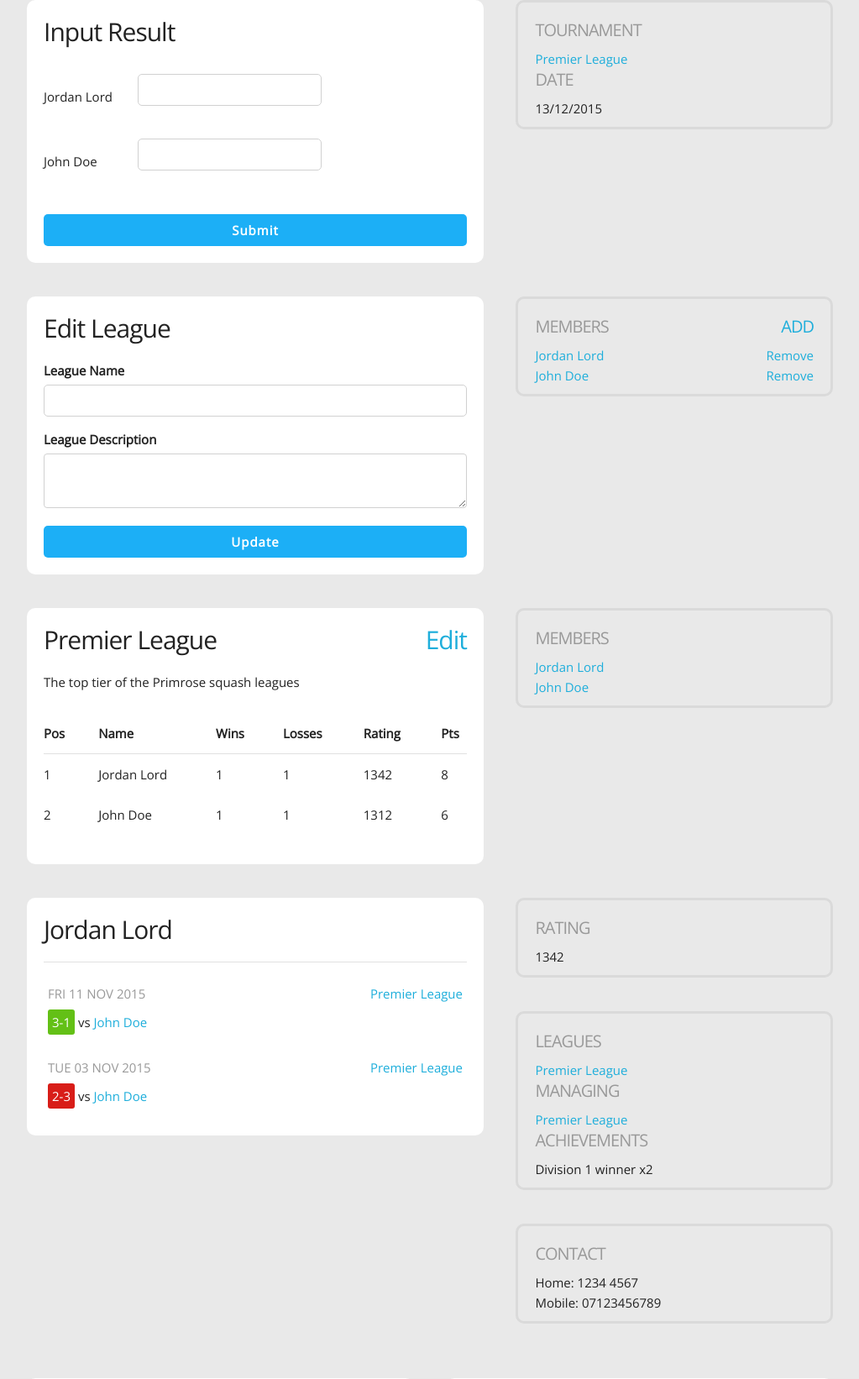
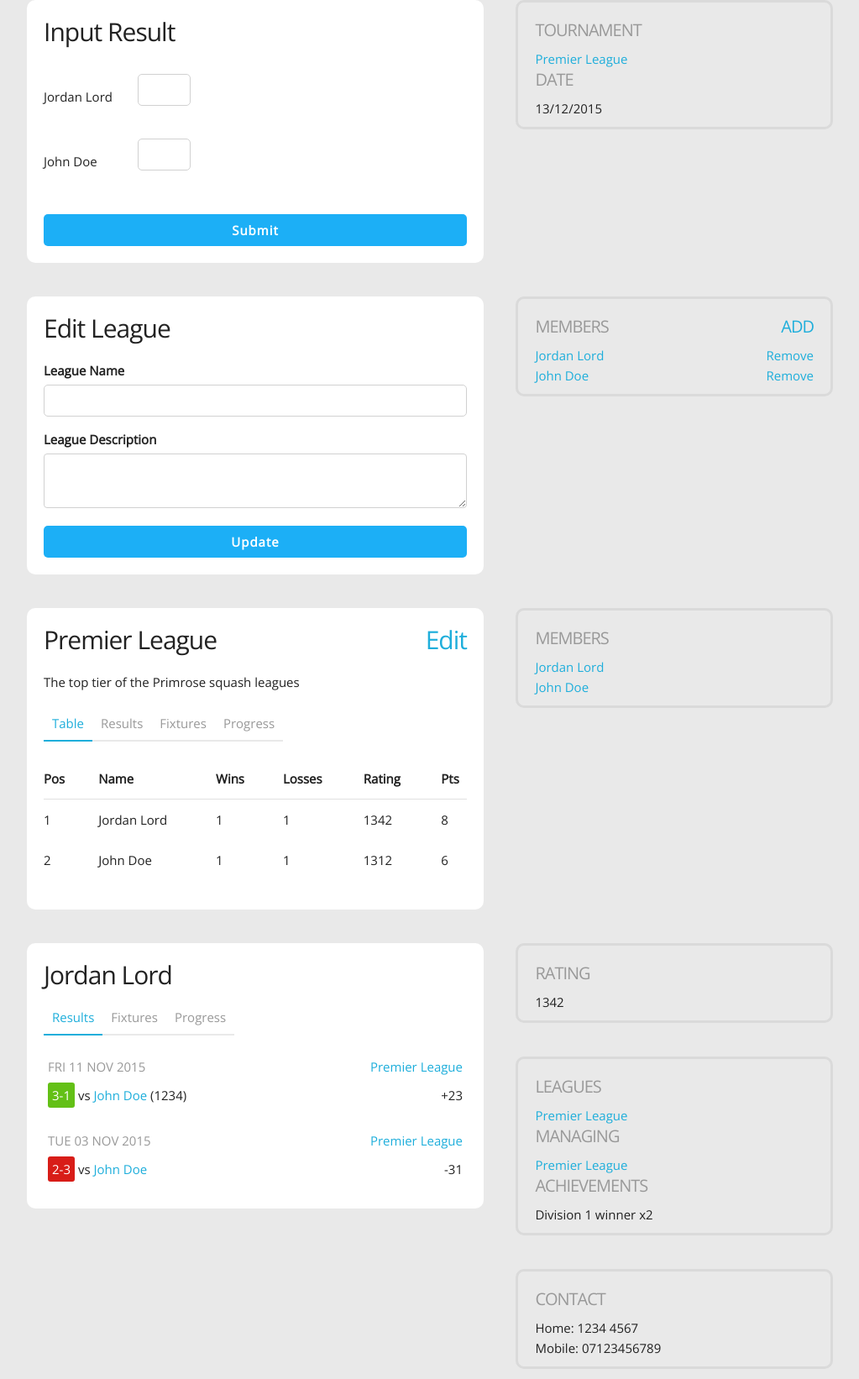
Before and after one commit to logiclogue/A2-Project-League-System, a PHP site: page / in a window 1280 px wide. Shown: the top 1642 px of the page at 84% size, without its empty margins (128-1151 px from the left). Run offline with PHP 8.4, Linux system fonts and the light colour scheme.

Commit message:
Add mini nav bars for league and profile forms

```diff
--- a/css/style.css
+++ b/css/style.css
@@ -45,6 +45,35 @@ button:hover {
 
 hr {
 	margin: 2rem 0 2rem;
+}
+
+
+.nav {
+	list-style: none;
+
+	margin-bottom: 2rem;
+	overflow: hidden;
+}
+
+.nav li {
+	display: inline-block;
+	float: left;
+}
+
+.nav.mini a {
+	color: #999;
+
+	padding: 1rem;
+
+	border-style: solid;
+	border-width: 0 0 0.3rem 0;
+	border-color: #E9E9E9;
+}
+
+.nav.mini a.active {
+	color: #1EAEDB;
+
+	border-color: #1EAEDB;
 }
 
 
--- a/forms/input-result.php
+++ b/forms/input-result.php
@@ -6,11 +6,11 @@
 		<table>
 			<tr>
 				<td>Jordan Lord</td>
-				<td><input type="text"></td>
+				<td><input type="number" min="0" max="3"></td>
 			</tr>
 			<tr>
 				<td>John Doe</td>
-				<td><input type="text"></td>
+				<td><input type="number" min="0" max="3"></td>
 			</tr>
 		</table>
 
--- a/forms/league.php
+++ b/forms/league.php
@@ -4,6 +4,13 @@
 		<h1>Premier League<a class="u-pull-right">Edit</a></h1>
 
 		<p>The top tier of the Primrose squash leagues</p>
+
+		<ul class="nav mini">
+			<li><a class="active">Table</a></li>
+			<li><a>Results</a></li>
+			<li><a>Fixtures</a></li>
+			<li><a>Progress</a></li>
+		</ul>
 
 		<table class="u-full-width">
 			<thead>
--- a/forms/profile.php
+++ b/forms/profile.php
@@ -3,7 +3,11 @@
 	<div class="box-container seven columns">
 		<h1>Jordan Lord</h1>
 
-		<hr>
+		<ul class="nav mini">
+			<li><a class="active">Results</a></li>
+			<li><a>Fixtures</a></li>
+			<li><a>Progress</a></li>
+		</ul>
 
 		<div class="result">
 			<div class="head">
@@ -13,7 +17,8 @@
 
 			<div class="body">
 				<span class="score win">3-1</span>
-				<span>vs <a>John Doe</a></span>
+				<span>vs <a>John Doe</a> (1234)</span>
+				<span class="u-pull-right">+23</span>
 			</div>
 		</div>
 
@@ -26,6 +31,7 @@
 			<div class="body">
 				<span class="score loss">2-3</span>
 				<span>vs <a>John Doe</a></span>
+				<span class="u-pull-right">-31</span>
 			</div>
 		</div>
 	</div>
```
